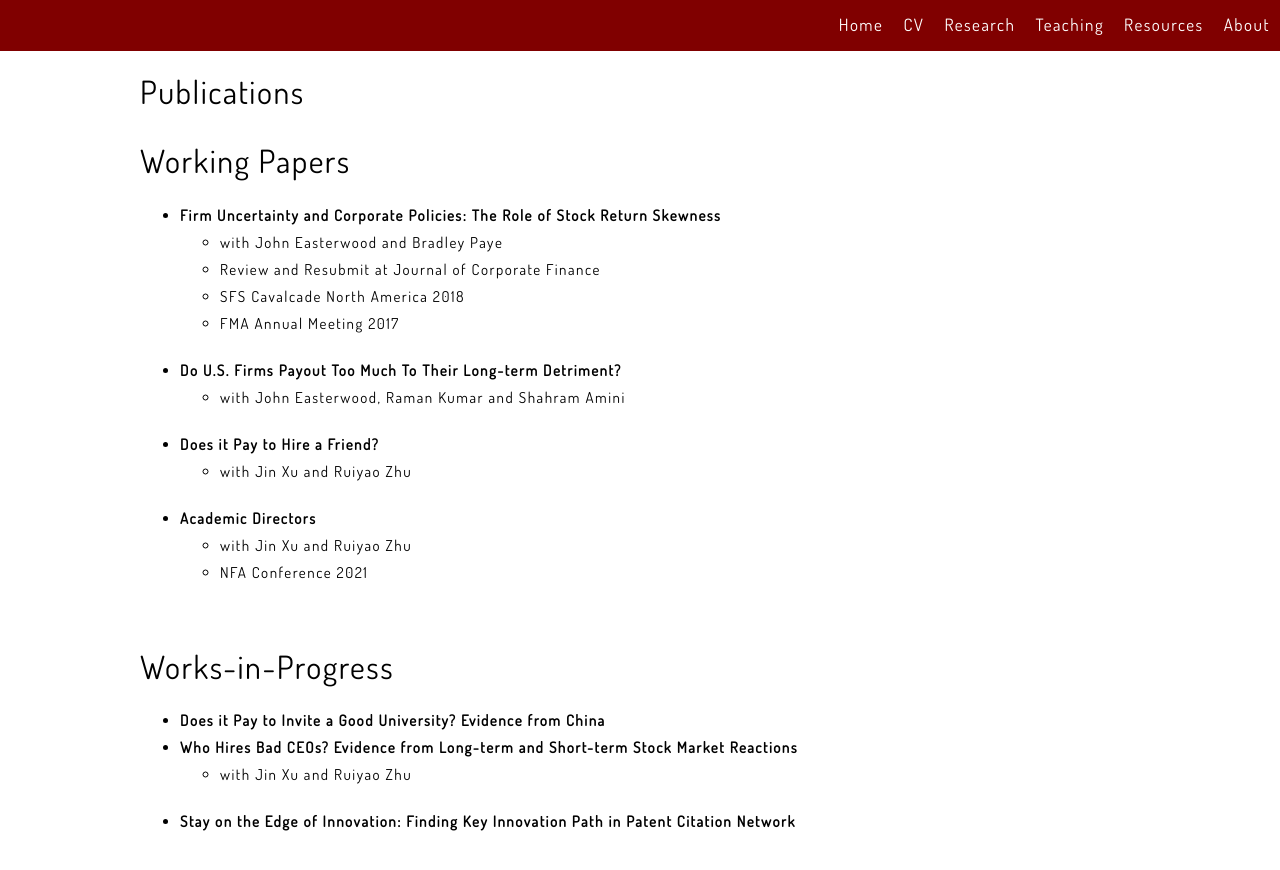
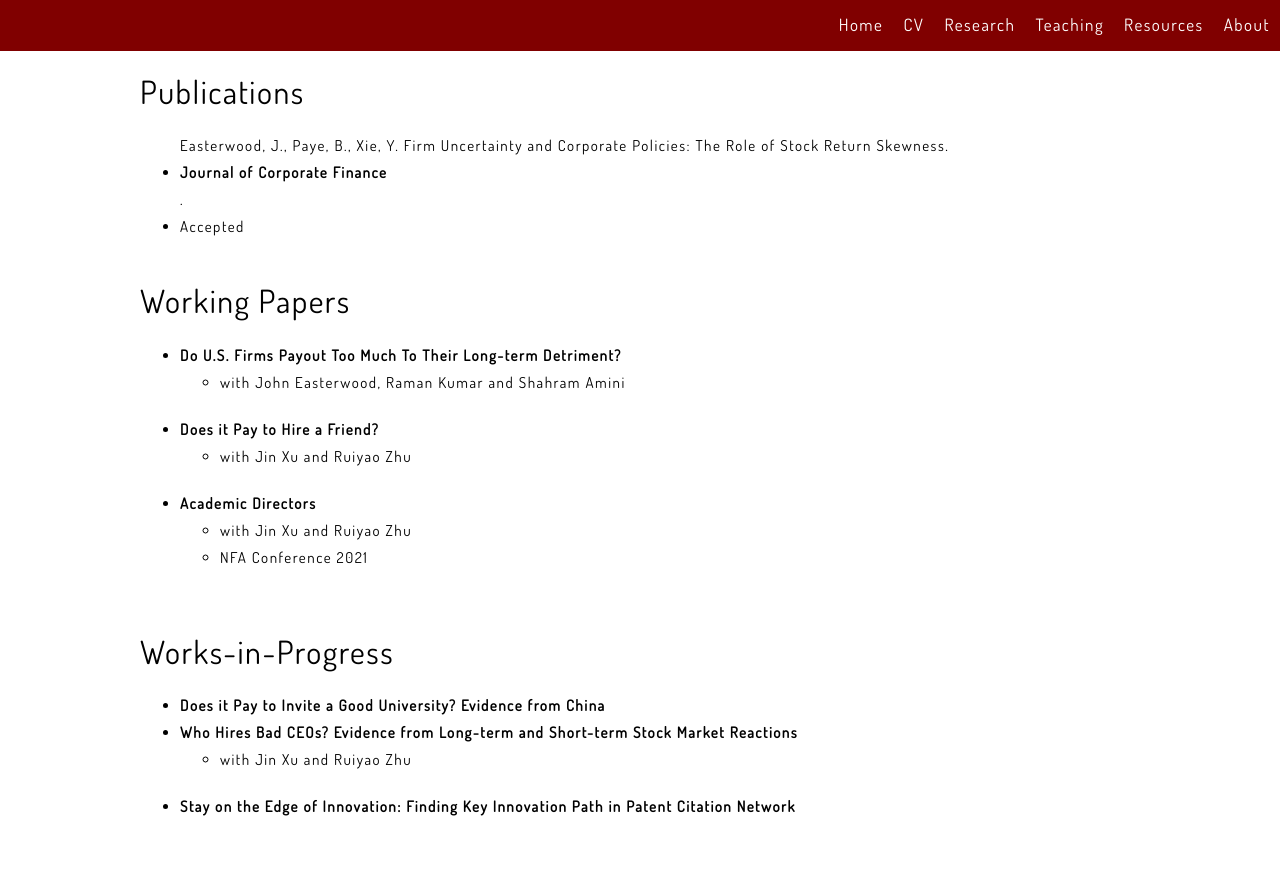
Before and after one commit to xieyutongcn/xieyutongcn.github.io, a Jekyll site: the page built from Research.html, in a window 1280 px wide. Shown: the top 870 px of the page. Built offline with Jekyll 4.4.1, drawn with Linux system fonts in a browser that asks for light colours.

Commit message:
Update Research.html

```diff
--- a/Research.html
+++ b/Research.html
@@ -5,15 +5,11 @@ layout: default
 <body>
     <div class="content">
         <h1>Publications</h1>
+        <ul>
+            Easterwood, J., Paye, B., Xie, Y. Firm Uncertainty and Corporate Policies: The Role of Stock Return Skewness. <li><strong>Journal of Corporate Finance</strong></li>. <li>Accepted</li>
+        </ul>
         <h1>Working Papers</h1>
         <ul>
-            <li><strong>Firm Uncertainty and Corporate Policies: The Role of Stock Return Skewness</strong></li>
-            <ul>
-                <li>with John Easterwood and Bradley Paye</li>
-                <li>Review and Resubmit at Journal of Corporate Finance</li>
-                <li>SFS Cavalcade North America 2018</li>
-                <li>FMA Annual Meeting 2017</li>
-            </ul>
             <li><strong>Do U.S. Firms Payout Too Much To Their Long-term Detriment?</strong></li>
             <ul>
                 <li>with John Easterwood, Raman Kumar and Shahram Amini</li>
```
